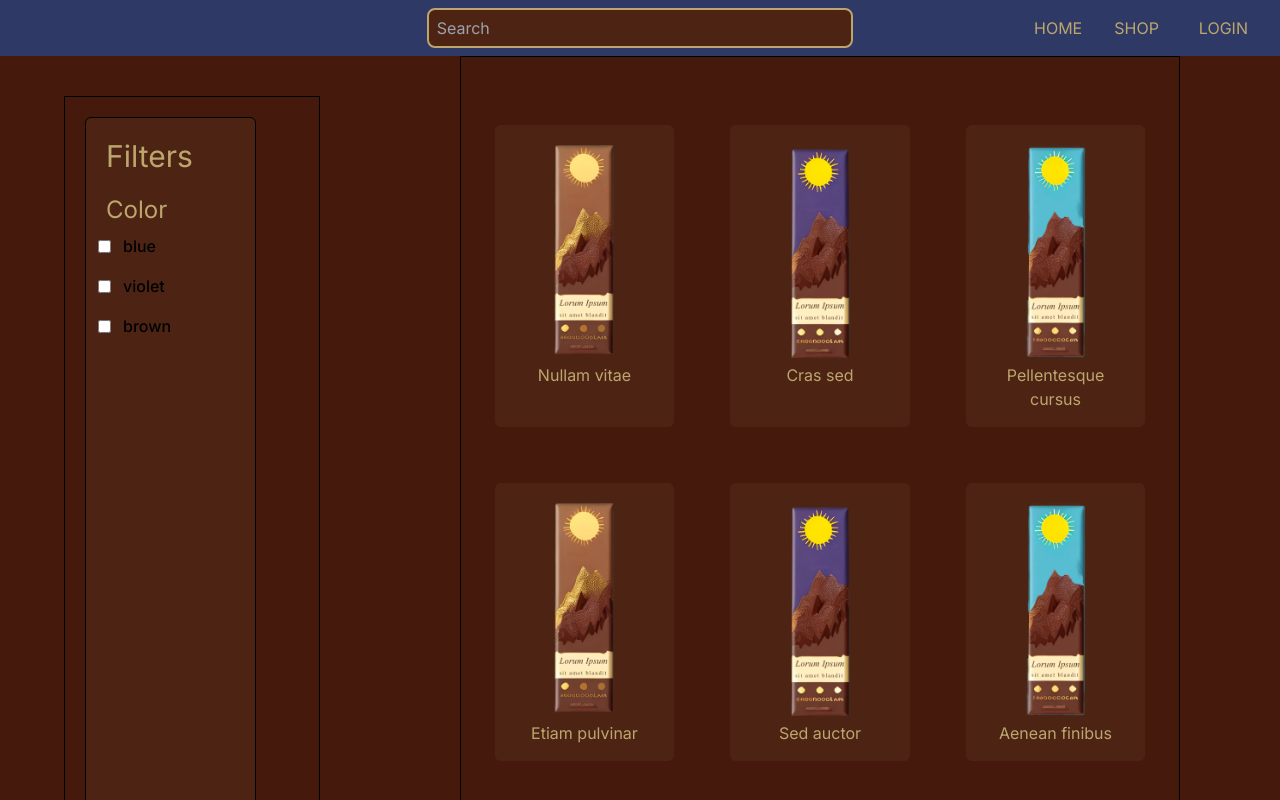
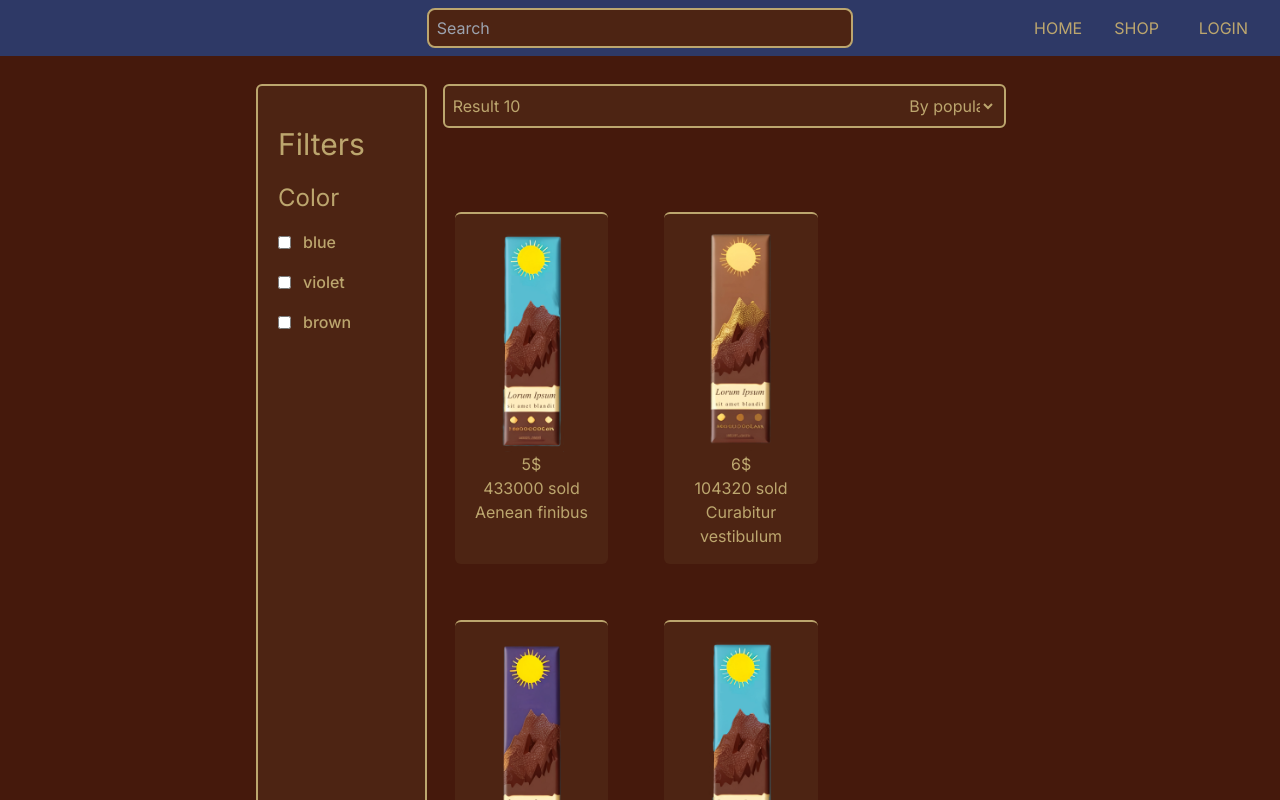
Before and after one commit to Kadgar782/ChocolateLanding, a Next.js app: page /shop in a window 1280 px wide. Shown: the top 800 px of the page. Built offline with nearby package versions, Linux system fonts and the light colour scheme.

Commit message:
Added sorting and changed the visual

```diff
--- a/app/shop/page.tsx
+++ b/app/shop/page.tsx
@@ -8,20 +8,25 @@ import {
   ListItem,
   ListItemPrefix,
   Typography,
+  Select,
+  Option,
 } from "@material-tailwind/react";
 import { useAppSelector } from "../../lib/hooks";
-import { selectProducts } from "../../lib/features/productsSlice";
+import {
+  SingleProduct,
+  selectProducts,
+} from "../../lib/features/productsSlice";
 
 export default function Home() {
-  const [filteredBy, setFilteredBy] = useState<string>("popularity");
+  const [sortedBy, setSortedBy] = useState<string>("By popularity");
   const [query, setQuery] = useState<string>("");
+  const [categoryFilters, setCategoryFilters] = useState<string[]>([]);
 
   const categories: string[] = ["blue", "violet", "brown"];
 
-  const [categoryFilters, setCategoryFilters] = useState<string[]>([]);
-
   const products = useAppSelector(selectProducts);
-
+  const productsList = products.products;
+  // the part with filters
   const handleCategoryFilterChange = (
     event: React.ChangeEvent<HTMLInputElement>,
   ) => {
@@ -36,18 +41,43 @@ export default function Home() {
       );
   };
 
-  const productsList = products.products;
-
   const filteredProducts =
     categoryFilters.length > 0
       ? productsList.filter((product) =>
           categoryFilters.find((el) => el === product.categories),
         )
       : productsList;
+
+  // the part with sorting
+  const sortedProducts = filteredProducts.toSorted((a, b) => {
+    if (sortedBy == "By popularity") {
+      return b.totalSold - a.totalSold;
+    } // Descending popularity
+    else if (sortedBy == "By price: low-high") {
+      return a.price - b.price;
+    } // Ascending price
+    else sortedBy == "By price: high-low";
+    {
+      return b.price - a.price;
+    } // Ascending price "By price: high-low":
+  });
+
+  // const sortedProducts2 = filteredProducts.toSorted((a, b) => {
+  //   switch (sortedBy) {
+  //     case "By popularity":
+  //       return b.totalSold - a.totalSold; // Descending popularity
+  //     case "By price: low-high":
+  //       return a.price - b.price; // Ascending price
+  //     case "By price: high-low":
+  //       return b.price - a.price; // Descending price
+  //     default:
+  //       return filteredProducts; // No sorting
+  //   }
+  // });
   return (
-    <section className="wholePage flex min-h-screen w-full justify-end bg-background">
-      <aside className="mt-10 flex w-1/5 border p-5">
-        <section className=" filters flex w-4/5 flex-col justify-start rounded-md border bg-primary">
+    <section className="wholePage flex min-h-screen w-full  justify-end bg-background">
+      <div className="flex w-4/5 ">
+        <aside className="filters mt-7 flex w-1/6 flex-col justify-start rounded-md  border-2 border-text  bg-primary p-5 pl-0">
           {/* categories to filter */}
           <h1 className="pl-5 pt-5 text-3xl text-text">Filters</h1>
           <h2 className="pl-5 pt-5 text-2xl text-text">Color</h2>
@@ -74,7 +104,7 @@ export default function Home() {
                           }}
                         />
                       </ListItemPrefix>
-                      <Typography color="blue-gray" className="font-medium">
+                      <Typography className="font-medium text-text">
                         {elm}
                       </Typography>
                     </label>
@@ -83,13 +113,27 @@ export default function Home() {
               })}
             </List>
           </Card>
-        </section>
         </aside>
-      <div className="flex w-3/4 flex-col items-center ">
-        <section className="products ml-10 flex w-3/4 flex-row flex-wrap justify-center border pt-10">
-          {filteredProducts.map(({ image, name, id }) => (
+        <div className="flex w-3/5 flex-col items-center">
+          <div className="m-4 mt-7 flex w-11/12 justify-between self-start rounded-md border-2 border-text bg-primary p-2">
+            <h1 className=" flex text-text">
+              Result {filteredProducts.length}
+            </h1>
+            <select
+              id="sort-select"
+              value={sortedBy}
+              className="flex w-1/6 justify-end bg-primary text-text"
+              onChange={(e) => setSortedBy(e.target.value)}
+            >
+              <option value="By popularity"> By popularity </option>
+              <option value="By price: low-high"> By price: low-high </option>
+              <option value="By price: high-low"> By price: high-low </option>
+            </select>
+          </div>
+          <section className="products flex w-full flex-row flex-wrap justify-start self-start pt-10">
+            {sortedProducts.map(({ image, name, id, price, totalSold }) => (
               <section
-              className=" img-slider-card max-h-auto m-7 flex w-1/4  flex-col items-center rounded-md  bg-primary p-4 text-center "
+                className=" img-slider-card max-h-auto m-7 flex w-1/4 flex-col items-center  rounded-md border-t-2 border-text  bg-primary p-4 text-center "
                 key={id}
               >
                 <img
@@ -98,11 +142,14 @@ export default function Home() {
                   alt={name}
                   className="img-slider-img  flex h-auto max-h-[164px] max-w-full flex-shrink-0 flex-grow-0 hover:-translate-y-1 lg:max-h-[222px]"
                 />
-              <h1 className="img-slider-text text-text">{name}</h1>
+                <h1 className="img-slider-text text-text">{price}$</h1>
+                <h1 className="img-slider-text text-text">{totalSold} sold</h1>
+                <h2 className="img-slider-text text-text">{name}</h2>
               </section>
             ))}
           </section>
         </div>
+      </div>
     </section>
   );
 }
--- a/lib/features/productsSlice.ts
+++ b/lib/features/productsSlice.ts
@@ -7,6 +7,9 @@ export interface SingleProduct {
   name: string;
   id: number;
   categories: string;
+  totalSold: number;
+  price: number;
+  quantityOnStock: number;
 }
 
 export type Products = SingleProduct[];
@@ -24,60 +27,90 @@ const initialState: ProductsState = {
       name: "Nullam vitae ",
       id: 1,
       categories: "brown",
+      totalSold: 1000,
+      price: 10,
+      quantityOnStock: 10430,
     },
     {
       image: "/img/Violet.png",
       name: "Cras sed",
       id: 2,
       categories: "violet",
+      totalSold: 10000,
+      price: 8,
+      quantityOnStock: 104320,
     },
     {
       image: "/img/Blue.png",
       name: "Pellentesque cursus",
       id: 3,
       categories: "blue",
+      totalSold: 100,
+      price: 3,
+      quantityOnStock: 10300,
     },
     {
       image: "/img/Brown.png",
       name: "Etiam pulvinar",
       id: 4,
       categories: "brown",
+      totalSold: 500,
+      price: 4,
+      quantityOnStock: 100,
     },
     {
       image: "/img/Violet.png",
       name: "Sed auctor",
       id: 5,
       categories: "violet",
+      totalSold: 3000,
+      price: 5,
+      quantityOnStock: 105500,
     },
     {
       image: "/img/Blue.png",
       name: "Aenean finibus",
       id: 6,
       categories: "blue",
+      totalSold: 433000,
+      price: 5,
+      quantityOnStock: 1030,
     },
     {
       image: "/img/Brown.png",
       name: "Curabitur vestibulum",
       id: 7,
       categories: "brown",
+      totalSold: 104320,
+      price: 6,
+      quantityOnStock: 100,
     },
     {
       image: "/img/Violet.png",
       name: "Duis vestibulum",
       id: 8,
       categories: "violet",
+      totalSold: 13000,
+      price: 7,
+      quantityOnStock: 100,
     },
     {
       image: "/img/Blue.png",
       name: "Suspendisse",
       id: 9,
       categories: "blue",
+      totalSold: 10400,
+      price: 8,
+      quantityOnStock: 14000,
     },
     {
       image: "/img/Brown.png",
       name: "Aliquam fermentum",
       id: 10,
       categories: "brown",
+      totalSold: 10100,
+      price: 13,
+      quantityOnStock: 1040,
     },
   ],
 };
```
Lines whose indentation alone changed are shown as unchanged.
